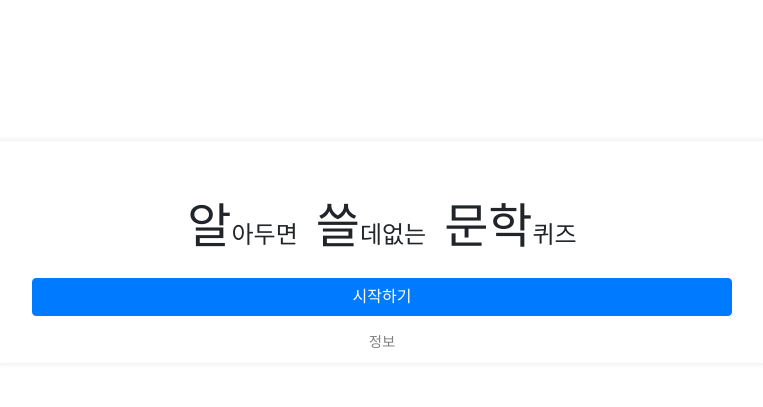
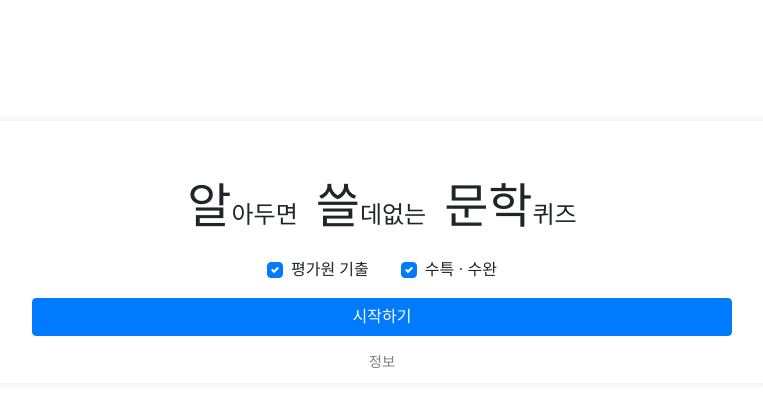
Before and after one commit to woduq1414/munhak-moa, a Flask app: page / in a window 1280 px wide. Shown: the part 148-555 px from the top of the page, without its empty margins (258-1021 px from the left). Run offline with Flask 2, Linux system fonts and the light colour scheme; parts of the project's set-up code (start-up, migrations or seed data) failed here and were passed over; some libraries are stand-ins or nearby versions.

Commit message:
문학 퀴즈 출처 선택 가능

```diff
--- a/static/stylesheets/index.css
+++ b/static/stylesheets/index.css
@@ -87,3 +87,16 @@ body, main {
   width: 100%;
     font-family: 'Noto Serif KR', serif;
 }
+
+
+
+#sourceCheckContainer {
+    display: flex;
+    justify-content: center;
+    margin: 0rem 0 1rem 0;
+}
+
+.sourceCheckWrapper {
+    margin: 0 1rem;
+    display: inline-block;
+}
--- a/templates/quiz/index.html
+++ b/templates/quiz/index.html
@@ -22,7 +22,30 @@
             </div>
 
 
-            <a id="startButton" class="btn btn-primary" href="{{ url_for("quiz.quiz") }}">시작하기</a>
+            <div id="sourceCheckContainer">
+                <div class="custom-control custom-checkbox sourceCheckWrapper">
+
+                    <input type="checkbox" class="custom-control-input "
+                           id="sourceCheck1" data="평가원" checked>
+                    <label class="custom-control-label"
+                           for="sourceCheck1">평가원 기출</label>
+
+
+                </div>
+                <div class="custom-control custom-checkbox sourceCheckWrapper">
+
+                    <input type="checkbox" class="custom-control-input "
+                           id="sourceCheck2" data="수특/수완" checked>
+                    <label class="custom-control-label"
+                           for="sourceCheck2">수특 · 수완</label>
+
+
+                </div>
+            </div>
+
+
+            <a id="startButton" class="btn btn-primary">시작하기</a>
+
 
             <span id="openInfo">정보</span>
 
@@ -42,6 +65,8 @@
                         <small>{{ ", ".join(data.source_list) }}</small>
                         <br>
                         입니다.
+
+
                         <div id="githubWrapper">
                             <a href="https://github.com/woduq1414">
                                 <img src="https://www.iconfinder.com/data/icons/octicons/1024/mark-github-512.png"
@@ -89,6 +114,15 @@
 {% block script %}
     <script>
 
+        $("#startButton").on("click", function () {
+
+            let s1 = $("#sourceCheck1").prop("checked");
+            let s2 = $("#sourceCheck2").prop("checked");
+            console.log(s1, s2);
+            location.href = `{{ url_for("quiz.quiz") }}?s1=${s1}&s2=${s2}&re=true`
+        })
+
+
         $("#goMainPage").on("click", function () {
             location.href = "{{ url_for("others.index") }}"
         })
```
Also changed, not shown: app/quiz/views.py (+32 -7 lines), static/stylesheets/quiz.css (line endings or trailing spaces).
